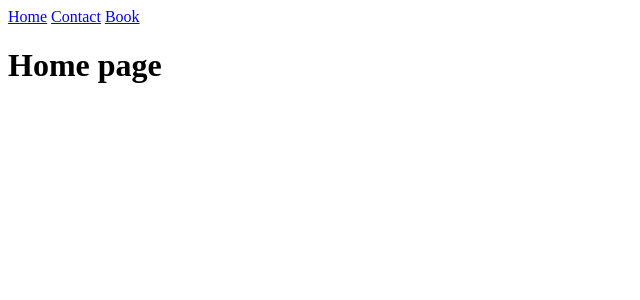
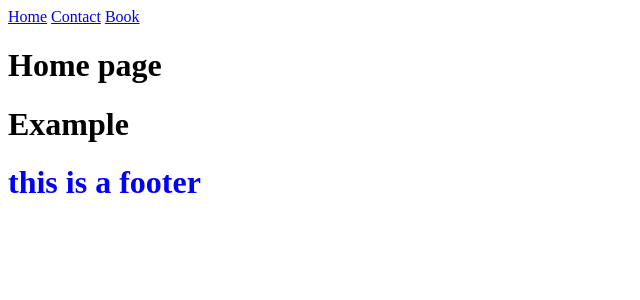
Before and after one commit to dongumayagay/kuya-wheels, a SvelteKit app: page / in a window 1280 px wide. Shown: the top 300 px of the page, without its empty margins (0-640 px from the left). Built offline with nearby package versions, Linux system fonts and the light colour scheme.

Commit message:
beginner luck gg

```diff
--- a/src/routes/+layout.svelte
+++ b/src/routes/+layout.svelte
@@ -1,8 +1,10 @@
 <script>
-	import Navbar from './Navbar.svelte';
+	import Footer from './Footer.svelte';
+import Navbar from './Navbar.svelte';
 
 	// import '../app.postcss';
 </script>
 
 <Navbar />
 <slot />
+<Footer />
--- a/src/routes/+page.svelte
+++ b/src/routes/+page.svelte
@@ -1 +1,5 @@
+<script>
+    import ExampleComponent from "$lib/components/ExampleComponent.svelte"
+</script>
 <h1>Home page</h1>
+<ExampleComponent></ExampleComponent>
--- /dev/null
+++ b/src/routes/Footer.svelte
@@ -0,0 +1,13 @@
+<footer>
+    <h1>
+        this is a footer
+    </h1>
+</footer>
+
+
+
+<style>
+    h1 {
+        color: blue;
+    }
+</style>
```
